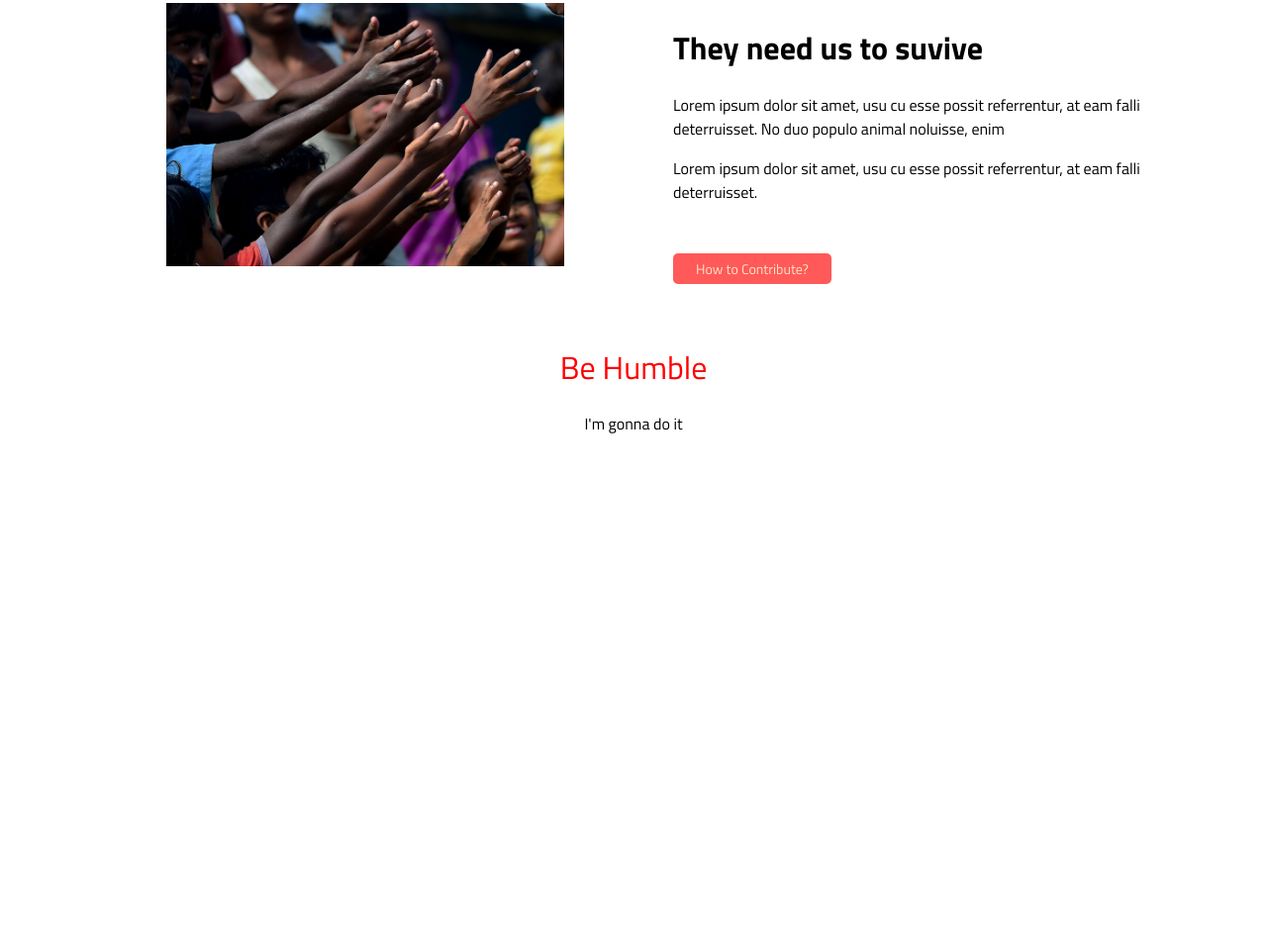
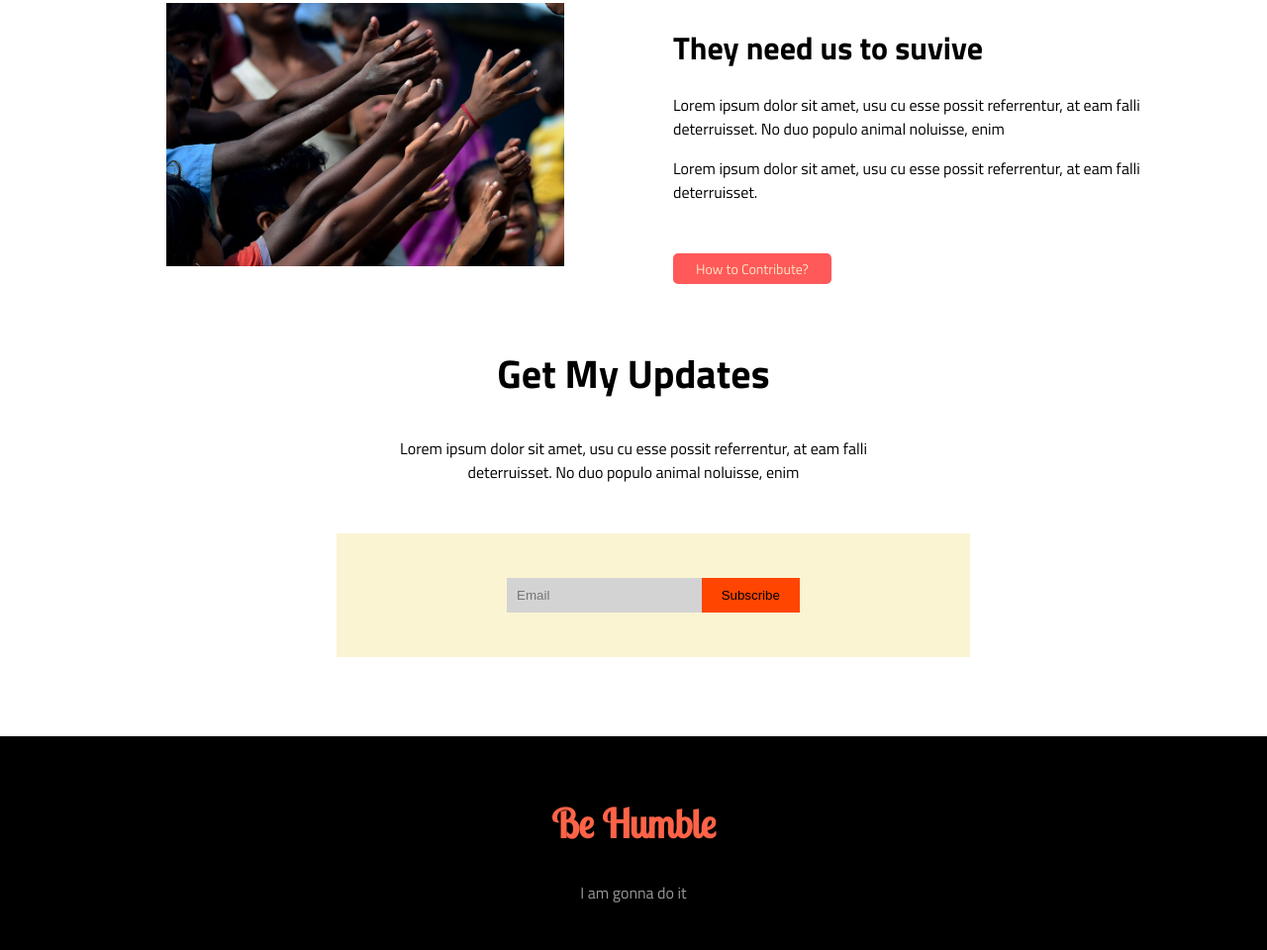
Before and after one commit to mdAlAraf/donate-today, a plain HTML site: page index.html in a window 1280 px wide. Shown: the part 2330-3290 px from the top of the page at 99% size. Before the commit the page ends 2770 px from the top, so only its background shows below. Drawn offline with Linux system fonts and the light colour scheme; a web font is replaced by a local one.

Commit message:
added footer

```diff
--- a/index.html
+++ b/index.html
@@ -16,6 +16,9 @@
   <link rel="preconnect" href="https://fonts.gstatic.com" crossorigin>
   <link
     href="https://fonts.googleapis.com/css2?family=Inter:wght@400;500;700;800&family=Manrope:wght@400;600;700&family=Poppins&family=Titillium+Web:ital,wght@0,300;0,400;0,700;1,300&display=swap"
+    rel="stylesheet">
+  <link
+    href="https://fonts.googleapis.com/css2?family=Beau+Rivage&family=Cabin:ital,wght@1,700&family=Courier+Prime&family=Great+Vibes&family=Kanit:ital@0;1&family=Lato:wght@700&family=Leckerli+One&family=Lobster&family=Lobster+Two:ital@0;1&display=swap"
     rel="stylesheet">
 
   <link rel="stylesheet" href="style.css">
@@ -202,23 +205,29 @@
 
   </div>
 
+  <!-- need us to suvive area-->
 
-
-  <!-- need us to suvive area-->
+  <section class="update-subscription-section">
+    <h2>Get My Updates</h2>
+    <p>Lorem ipsum dolor sit amet, usu cu esse possit referrentur, at eam falli<br>
+      deterruisset. No duo populo animal noluisse, enim</p>
+    <div class="email-container">
+      <input class="email-input" type="email" placeholder="Email">
+      <input class="Submit-btn" type="submit" value="Subscribe">
+    </div>
+  </section>
 
 
 
 
-  <div class="black">
-    <footer>
-      <h1> Be Humble</h1>
-      <p>I'm gonna do it</p>
-    </footer>
 
   </div>
 
 </body>
 
-
+<footer>
+  <h2>Be Humble</h2>
+  <p>I am gonna do it</p>
+</footer>
 
 </html>
--- a/style.css
+++ b/style.css
@@ -201,26 +201,77 @@ body {
 /* End lives depend area area */
 
 
+.update-subscription-section {
+    text-align: center;
+
+    padding-bottom: 80px;
+}
+
+.email-container {
+    width: 50%;
+    margin-left: 340px;
+}
+
+.update-subscription-section .email-container {
+    background-color: rgba(250, 244, 211, 1);
+    padding-top: 45px;
+    padding-bottom: 45px;
+}
+
+.update-subscription-section .email-container .email-input {
+    padding: 10px 10px;
+    background-color: lightgray;
+    margin-right: 0;
+    border: none;
+}
+
+.update-subscription-section .email-container .Submit-btn {
+    margin-left: -4px;
+    padding: 10px 20px;
+    border: none;
+    background-color: orangered;
+}
+
+.update-subscription-section p {
+    margin-bottom: 50px;
+}
+
+
+
+
 
 
 
 
 /* start foter area */
 
-
 footer {
-    height: 280px;
-    display: block;
-
-    background-color: rgb(8, 8, 8);
     text-align: center;
-    margin-top: 20px;
+    background-color: black;
+    padding: 30px;
 }
 
-footer h1 {
-    font-weight: 400;
-    color: red;
+footer h2 {
+    color: tomato;
+    font-weight: 700;
+}
 
+footer p {
+    color: rgb(155, 152, 152);
+}
+
+h2 {
+    font-size: 40px;
+    font-weight: 900;
+}
+
+h3 {
+    font-size: 20px;
+    font-weight: 700;
 }
 
 /* End  foter area */
+
+footer h2 {
+    font-family: 'Lobster Two', cursive;
+}
```
